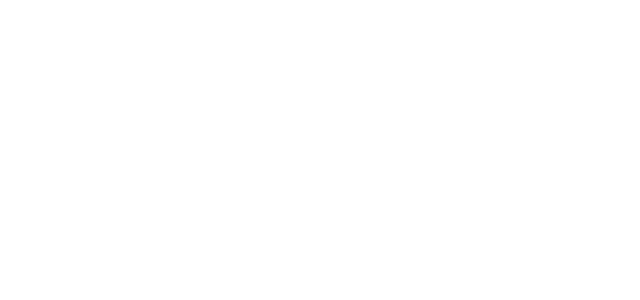
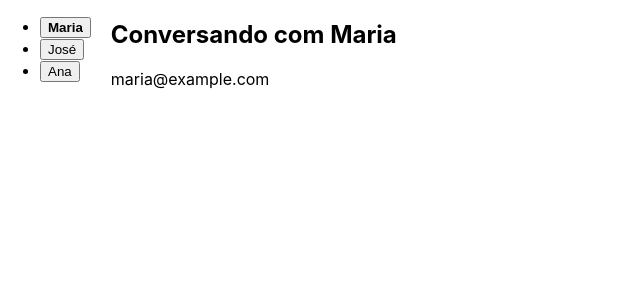
Before and after one commit to Leandrosganioni/react-projetos, a React (Create React App) app: page /semana05/chat in a window 1280 px wide. Before the commit this address had no page. Shown: the top 300 px of the page, without its empty margins (0-640 px from the left). Built offline with nearby package versions, Linux system fonts and the light colour scheme.

Commit message:
Adicionada semana 5

```diff
--- /dev/null
+++ b/src/Components/Accordion.js
@@ -0,0 +1,24 @@
+import { useState } from 'react';
+
+export default function Accordion() {
+  const [activeIndex, setActiveIndex] = useState(null);
+
+  const items = [
+    { title: 'Seção 1', content: 'Conteúdo da seção 1' },
+    { title: 'Seção 2', content: 'Conteúdo da seção 2' },
+    { title: 'Seção 3', content: 'Conteúdo da seção 3' },
+  ];
+
+  return (
+    <div>
+      {items.map((item, index) => (
+        <div key={index}>
+          <h3 onClick={() => setActiveIndex(index === activeIndex ? null : index)} style={{ cursor: 'pointer' }}>
+            {item.title}
+          </h3>
+          {activeIndex === index && <p>{item.content}</p>}
+        </div>
+      ))}
+    </div>
+  );
+}
--- /dev/null
+++ b/src/Components/ChatApp.js
@@ -0,0 +1,49 @@
+import { useState } from 'react';
+
+function ContactList({ contacts, selectedId, onSelect }) {
+  return (
+    <ul>
+      {contacts.map((contact) => (
+        <li key={contact.id}>
+          <button
+            onClick={() => onSelect(contact.id)}
+            style={{ fontWeight: contact.id === selectedId ? 'bold' : 'normal' }}
+          >
+            {contact.name}
+          </button>
+        </li>
+      ))}
+    </ul>
+  );
+}
+
+function Chat({ contact }) {
+  return (
+    <section>
+      <h2>Conversando com {contact.name}</h2>
+      <p>{contact.email}</p>
+    </section>
+  );
+}
+
+const contacts = [
+  { id: 0, name: 'Maria', email: 'maria@example.com' },
+  { id: 1, name: 'José', email: 'jose@example.com' },
+  { id: 2, name: 'Ana', email: 'ana@example.com' },
+];
+
+export default function ChatApp() {
+  const [selectedId, setSelectedId] = useState(0);
+  const selectedContact = contacts.find((c) => c.id === selectedId);
+
+  return (
+    <div style={{ display: 'flex', gap: '20px' }}>
+      <ContactList
+        contacts={contacts}
+        selectedId={selectedId}
+        onSelect={setSelectedId}
+      />
+      <Chat contact={selectedContact} />
+    </div>
+  );
+}
--- /dev/null
+++ b/src/Components/FormQuiz.js
@@ -0,0 +1,18 @@
+import { useState } from 'react';
+
+export default function FormQuiz() {
+  const [answer, setAnswer] = useState('');
+
+  return (
+    <form onSubmit={(e) => e.preventDefault()}>
+      <h2>Qual linguagem é usada para estilizar páginas web?</h2>
+      <input
+        value={answer}
+        onChange={(e) => setAnswer(e.target.value)}
+      />
+      <p>
+        {answer.toLowerCase() === 'css' ? 'Correto!' : 'Tente novamente.'}
+      </p>
+    </form>
+  );
+}
--- /dev/null
+++ b/src/Components/FormTicket.js
@@ -0,0 +1,33 @@
+import { useState } from 'react';
+
+export default function FormTicket() {
+  const [text, setText] = useState('');
+  const [isSending, setIsSending] = useState(false);
+  const [sent, setSent] = useState(false);
+
+  async function handleSubmit(e) {
+    e.preventDefault();
+    setIsSending(true);
+    await new Promise((resolve) => setTimeout(resolve, 2000));
+    setIsSending(false);
+    setSent(true);
+  }
+
+  if (sent) {
+    return <h2>Ticket enviado!</h2>;
+  }
+
+  return (
+    <form onSubmit={handleSubmit}>
+      <p>Descreva seu problema:</p>
+      <textarea
+        value={text}
+        onChange={(e) => setText(e.target.value)}
+      />
+      <br />
+      <button type="submit" disabled={isSending}>
+        {isSending ? 'Enviando...' : 'Enviar'}
+      </button>
+    </form>
+  );
+}
--- a/src/Home.js
+++ b/src/Home.js
@@ -15,6 +15,7 @@
 
           <li><Link to="/semana04">Semana 04</Link></li>
 
+          <li><Link to="/semana05">Semana 05</Link></li>
         </ul>
       </nav>
     </div>
--- /dev/null
+++ b/src/Semana05.js
@@ -0,0 +1,19 @@
+import React from 'react';
+import { Link } from 'react-router-dom';
+
+export default function Semana05() {
+  return (
+    <div>
+      <h1>Semana 05</h1>
+      <ul>
+        <li><Link to="/semana05/formquiz">FormQuiz</Link></li>
+        <li><Link to="/semana05/formticket">FormTicket</Link></li>
+        <li><Link to="/semana05/accordion">Accordion</Link></li>
+        <li><Link to="/semana05/chat">ContactList e Chat</Link></li>
+      </ul>
+
+      <br />
+      <Link to="/">Retornar à página inicial</Link>
+    </div>
+  );
+}
--- a/src/minhasRotas.js
+++ b/src/minhasRotas.js
@@ -25,6 +25,13 @@
 import List4 from './Components/List4';
 import BucketList from './Components/BucketList';
 
+
+
+import Semana05 from './Semana05';
+import FormQuiz from './Components/FormQuiz';
+import FormTicket from './Components/FormTicket';
+import Accordion from './Components/Accordion';
+import ChatApp from './Components/ChatApp';
 
 
 export default function MinhasRotas() {
@@ -56,6 +63,11 @@
         <Route path="/semana04/bucket-list" element={<BucketList />} />
 
 
+        <Route path="/semana05" element={<Semana05 />} />
+        <Route path="/semana05/formquiz" element={<FormQuiz />} />
+        <Route path="/semana05/formticket" element={<FormTicket />} />
+        <Route path="/semana05/accordion" element={<Accordion />} />
+        <Route path="/semana05/chat" element={<ChatApp />} />
 
       </Routes>
     </BrowserRouter>
```
